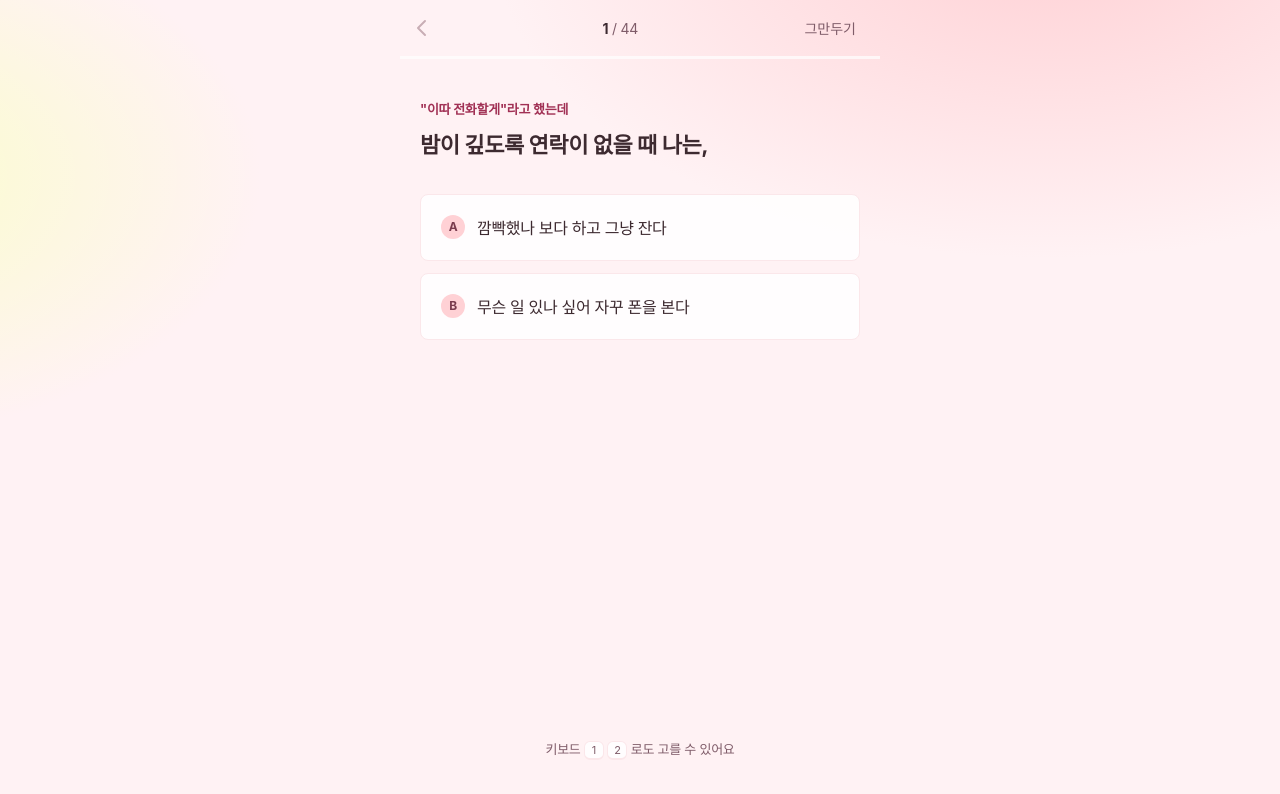
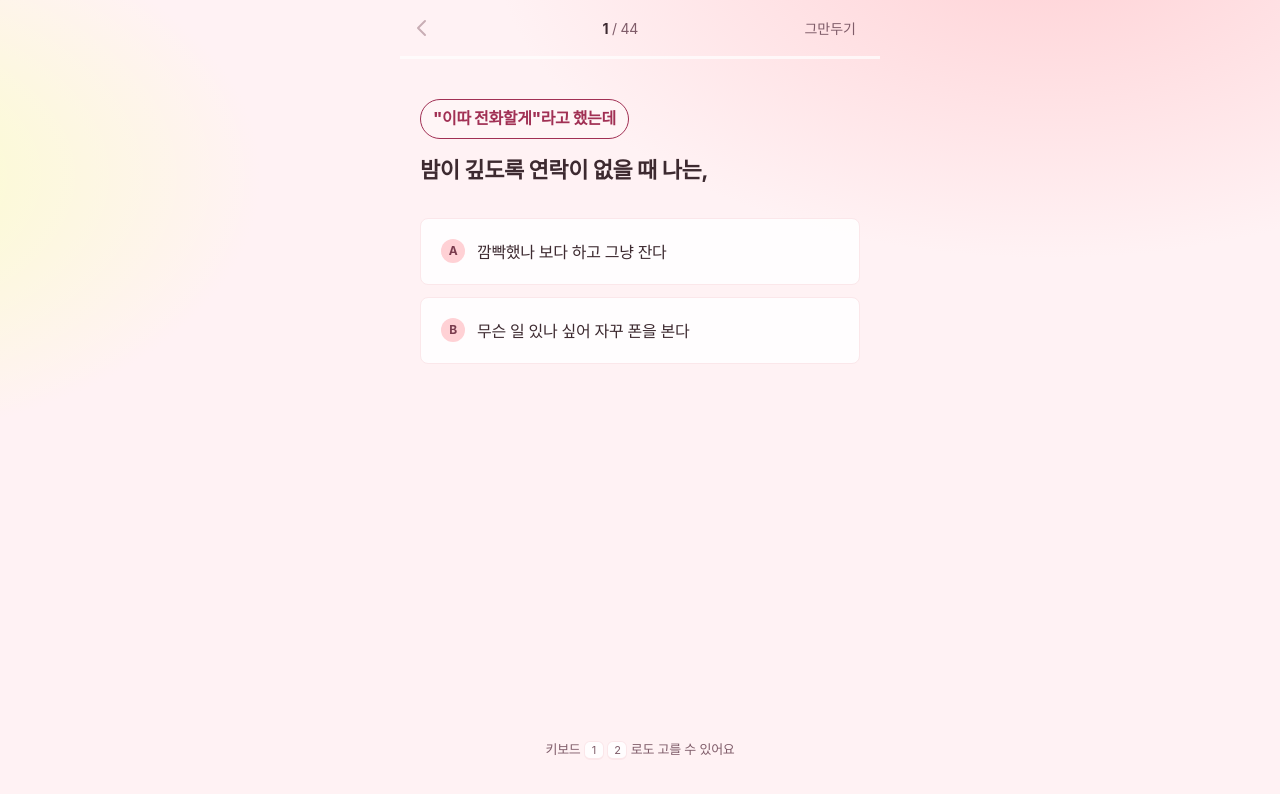
Before and after one commit to bsumin990913-ux/love-mbti, a website: page love.html in a window 1280 px wide. Both pictures are taken after a click on the button "검사 시작하기". Drawn offline with Linux system fonts and the light colour scheme.

Commit message:
Add files via upload

```diff
--- a/styles.css
+++ b/styles.css
@@ -347,9 +347,15 @@ kbd {
   min-height: calc(100dvh - 59px);
 }
 .quiz__scene {
-  margin: 0 0 var(--sp-3);
-  font-size: 13px;
-  font-weight: 700;
+  align-self: flex-start;
+  margin: 0 0 var(--sp-4);
+  padding: var(--sp-2) var(--sp-3);
+  border: 1px solid currentColor;
+  border-radius: var(--r-full);
+  background: var(--brand-tint);
+  font-size: 16px;
+  font-weight: 800;
+  line-height: 1.35;
   letter-spacing: -0.02em;
   color: var(--primary-text);
 }
```
